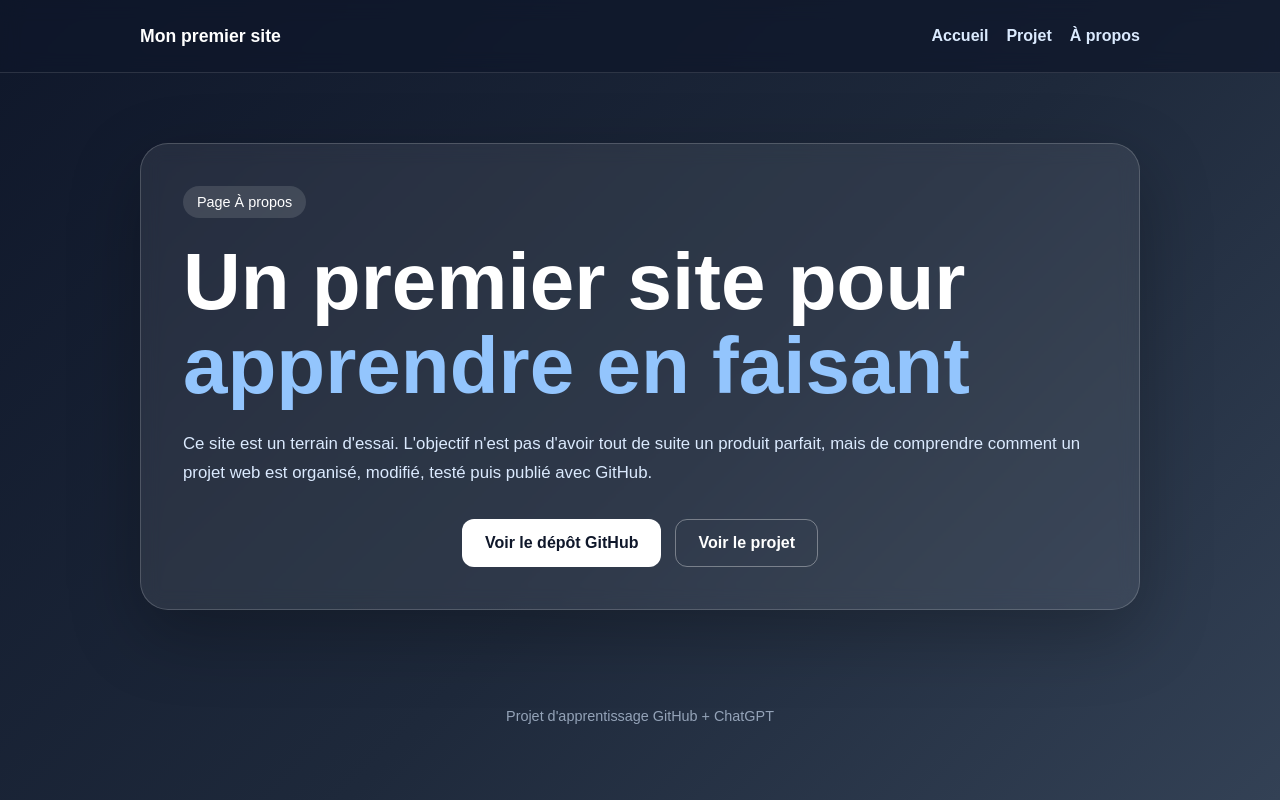
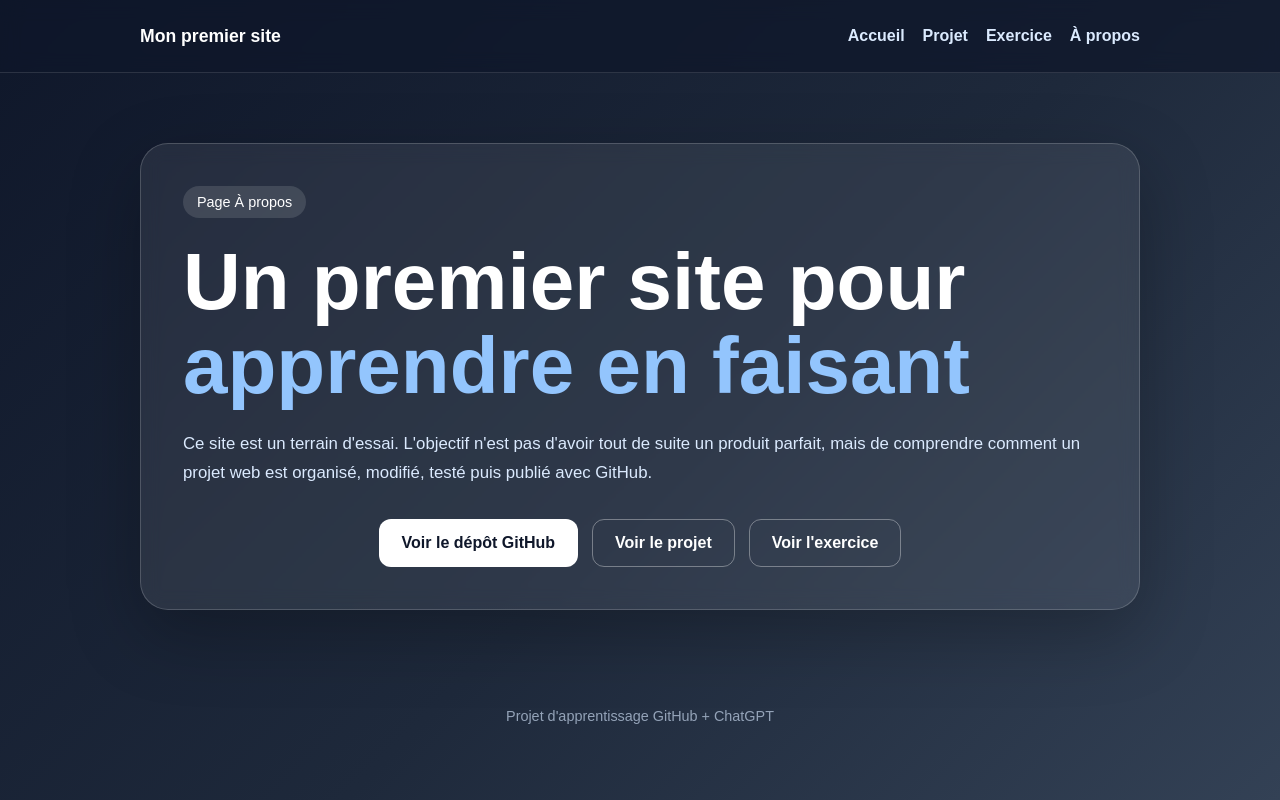
Before and after one commit to WillHaz/Mon-premier-projet-, a plain HTML site: page a-propos.html in a window 1280 px wide. Drawn offline with Linux system fonts and the light colour scheme.

Commit message:
Ajout du lien Exercice à la page À propos

```diff
--- a/a-propos.html
+++ b/a-propos.html
@@ -14,6 +14,7 @@
         <div class="nav-links">
           <a href="index.html">Accueil</a>
           <a href="projet.html">Projet</a>
+          <a href="exercice.html">Exercice</a>
           <a href="a-propos.html">À propos</a>
         </div>
       </nav>
@@ -31,6 +32,7 @@
       <div class="actions">
         <a class="button primary" href="https://github.com/WillHaz/Mon-premier-projet-" target="_blank" rel="noopener noreferrer">Voir le dépôt GitHub</a>
         <a class="button" href="projet.html">Voir le projet</a>
+        <a class="button" href="exercice.html">Voir l'exercice</a>
       </div>
     </section>
   </main>
```
